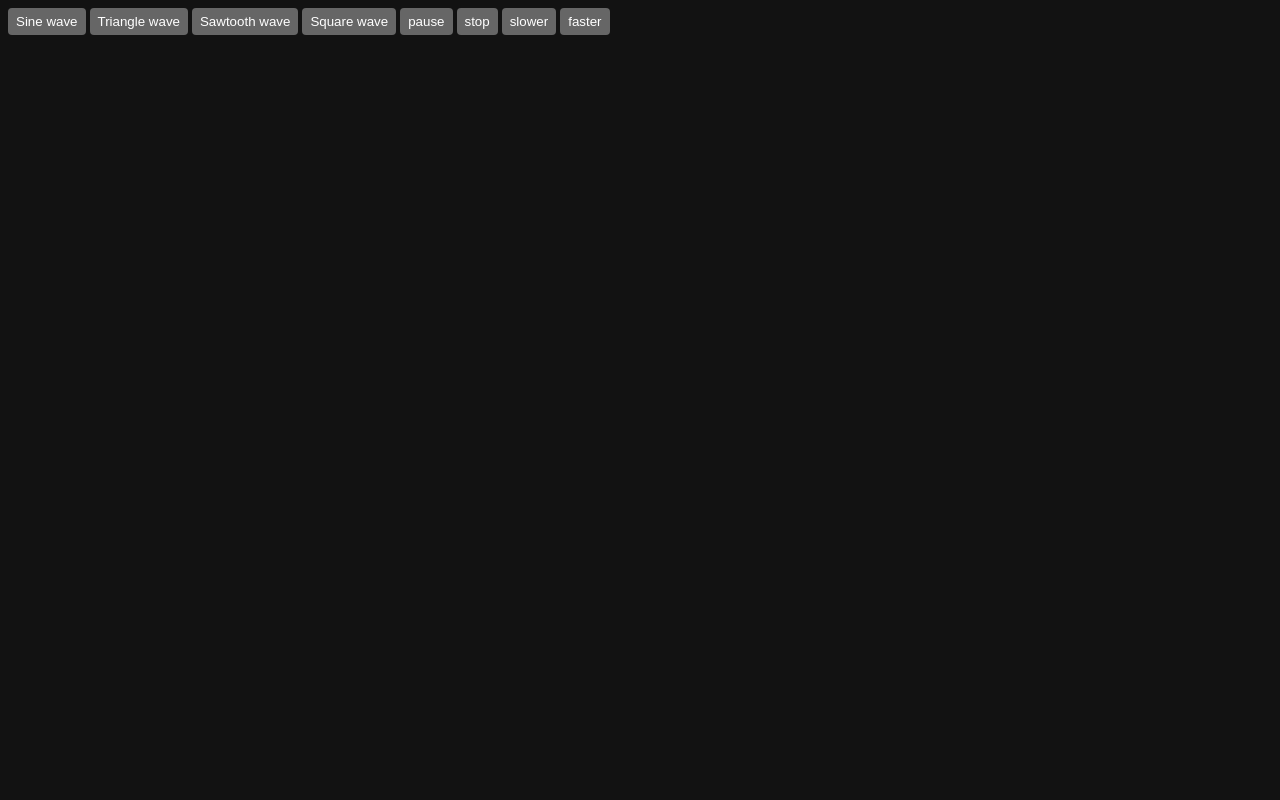
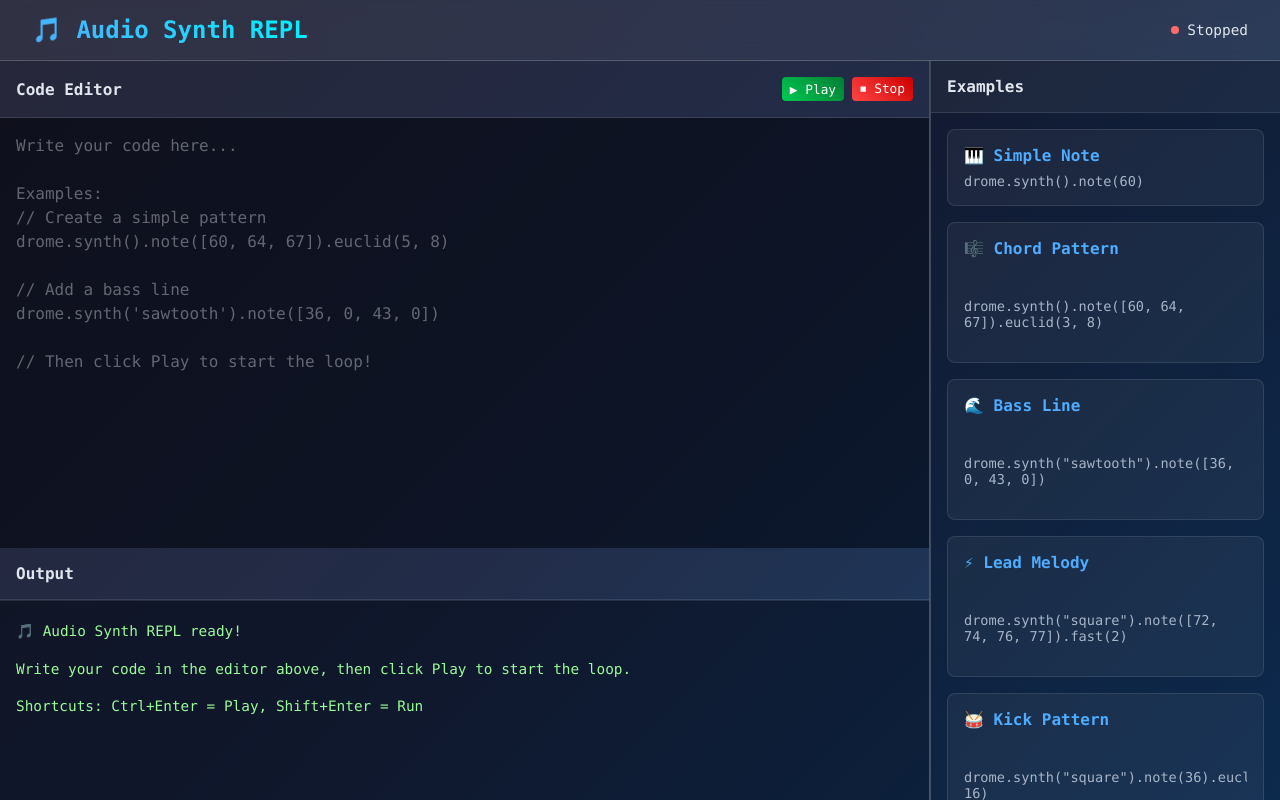
Before and after one commit to andy-stewart-design/audio-clock, a website built with Vite: page index.html in a window 1280 px wide. Built offline with nearby package versions, Linux system fonts and the light colour scheme.

Commit message:
Moving repl into codebase

```diff
--- a/index.html
+++ b/index.html
@@ -5,29 +5,124 @@
     <link rel="icon" type="image/svg+xml" href="/vite.svg" />
     <meta name="viewport" content="width=device-width, initial-scale=1.0" />
     <title>Vite + TS</title>
-    <style>
-      html {
-        color-scheme: dark;
-      }
-
-      button {
-        background: #666;
-        border: none;
-        border-radius: 0.25rem;
-        padding: 0.375rem 0.5rem;
-      }
-    </style>
   </head>
   <body>
-    <!-- <div id="app"></div> -->
-    <button id="sine-wave">Sine wave</button>
-    <button id="tri-wave">Triangle wave</button>
-    <button id="saw-wave">Sawtooth wave</button>
-    <button id="square-wave">Square wave</button>
-    <button id="pause-cycle">pause</button>
-    <button id="stop-cycle">stop</button>
-    <button id="slower-cycle">slower</button>
-    <button id="faster-cycle">faster</button>
+    <div class="header">
+      <div class="title">🎵 Audio Synth REPL</div>
+      <div class="controls">
+        <div class="status">
+          <div class="status-dot" id="statusDot"></div>
+          <span id="statusText">Stopped</span>
+        </div>
+      </div>
+    </div>
+
+    <div class="container">
+      <div class="repl-section">
+        <div class="section-header">
+          Code Editor
+          <div class="editor-controls">
+            <button
+              id="play"
+              class="small-btn play"
+              title="Run & Play (Ctrl+Enter)"
+            >
+              ▶ Play
+            </button>
+            <button id="stop" class="small-btn stop" title="Stop All">
+              ⏹ Stop
+            </button>
+          </div>
+        </div>
+        <textarea
+          class="code-editor"
+          id="codeEditor"
+          spellcheck="false"
+          placeholder="Write your code here...
+
+Examples:
+// Create a simple pattern
+drome.synth().note([60, 64, 67]).euclid(5, 8)
+
+// Add a bass line
+drome.synth('sawtooth').note([36, 0, 43, 0])
+
+// Then click Play to start the loop!"
+        ></textarea>
+        <div class="section-header">Output</div>
+        <div class="output" id="output"></div>
+      </div>
+
+      <div class="examples-section">
+        <div class="section-header">Examples</div>
+        <div class="examples">
+          <div class="example">
+            <div class="example-title">🎹 Simple Note</div>
+            <div class="example-code">drome.synth().note(60)</div>
+          </div>
+
+          <div class="example">
+            <div class="example-title">🎼 Chord Pattern</div>
+            <div class="example-code">
+              drome.synth().note([60, 64, 67]).euclid(3, 8)
+            </div>
+          </div>
+
+          <div class="example">
+            <div class="example-title">🌊 Bass Line</div>
+            <div class="example-code">
+              drome.synth("sawtooth").note([36, 0, 43, 0])
+            </div>
+          </div>
+
+          <div class="example">
+            <div class="example-title">⚡ Lead Melody</div>
+            <div class="example-code">
+              drome.synth("square").note([72, 74, 76, 77]).fast(2)
+            </div>
+          </div>
+
+          <div class="example">
+            <div class="example-title">🥁 Kick Pattern</div>
+            <div class="example-code">
+              drome.synth("square").note(36).euclid(4, 16)
+            </div>
+          </div>
+
+          <div class="example">
+            <div class="example-title">🎵 Arpeggio</div>
+            <div class="example-code">
+              drome.synth().note([60, 64, 67, 72]).fast(4)
+            </div>
+          </div>
+
+          <div class="example">
+            <div class="example-title">🎪 Full Track</div>
+            <div class="example-code">
+              // Bass drome.synth("sawtooth").note([36, 0, 43, 0]) // Chords
+              drome.synth().note([60, 64, 67]).euclid(3, 8) // Lead
+              drome.synth("square").note([84, 86, 88]).fast(3)
+            </div>
+          </div>
+
+          <div class="example">
+            <div class="example-title">🔧 Tempo Control</div>
+            <div class="example-code">
+              // Slow down drome.setDuration(d => d * 2) // Speed up
+              drome.setDuration(d => d * 0.5)
+            </div>
+          </div>
+
+          <div class="example">
+            <div class="example-title">🎛️ Clear & Reset</div>
+            <div class="example-code">
+              // Clear all instruments drome.instruments = [] // Reset to
+              default tempo drome.setDuration(d => 0.5)
+            </div>
+          </div>
+        </div>
+      </div>
+    </div>
     <script type="module" src="/src/main.ts"></script>
   </body>
 </html>
--- a/src/main.ts
+++ b/src/main.ts
@@ -1,27 +1,30 @@
-import { AudioClock } from "./clock";
+import "./style.css";
+import "./repl";
 
-const cps = 0.5 * 4;
-const drome = new AudioClock(cps);
+// import { AudioClock } from "./clock";
 
-const synth = drome
-  .synth("sine")
-  .note([60, 64, 67, 71])
-  .euclid(5, 8, -1)
-  .fast(2);
+// const cps = 0.5 * 4;
+// const drome = new AudioClock(cps);
 
-const playSynth = (s: OscillatorType) => {
-  synth.sound(s);
-  if (drome.paused) drome.start();
-};
+// const synth = drome
+//   .synth("sine")
+//   .note([60, 64, 67, 71])
+//   .euclid(5, 8, -1)
+//   .fast(2);
 
-const on = (event: string, id: string, callback: () => void) =>
-  document.getElementById(id)?.addEventListener(event, callback);
+// const playSynth = (s: OscillatorType) => {
+//   synth.sound(s);
+//   if (drome.paused) drome.start();
+// };
 
-on("click", "sine-wave", () => playSynth("sine"));
-on("click", "tri-wave", () => playSynth("triangle"));
-on("click", "saw-wave", () => playSynth("sawtooth"));
-on("click", "square-wave", () => playSynth("square"));
-on("click", "pause-cycle", () => drome.pause());
-on("click", "stop-cycle", () => drome.stop());
-on("click", "slower-cycle", () => drome.setDuration((d: number) => d * 1.1));
-on("click", "faster-cycle", () => drome.setDuration((d: number) => d * 0.9));
+// const on = (event: string, id: string, callback: () => void) =>
+//   document.getElementById(id)?.addEventListener(event, callback);
+
+// on("click", "sine-wave", () => playSynth("sine"));
+// on("click", "tri-wave", () => playSynth("triangle"));
+// on("click", "saw-wave", () => playSynth("sawtooth"));
+// on("click", "square-wave", () => playSynth("square"));
+// on("click", "pause-cycle", () => drome.pause());
+// on("click", "stop-cycle", () => drome.stop());
+// on("click", "slower-cycle", () => drome.setDuration((d: number) => d * 1.1));
+// on("click", "faster-cycle", () => drome.setDuration((d: number) => d * 0.9));
--- /dev/null
+++ b/src/repl.ts
@@ -0,0 +1,120 @@
+import { beep } from "./beep";
+import { AudioClock } from "./clock";
+import { euclid } from "./euclid";
+import { midiToFreq } from "./midi";
+import Synth from "./synth";
+
+// Global variables and functions
+let drome: AudioClock, output: HTMLDivElement, codeEditor: HTMLTextAreaElement;
+
+function initializeREPL() {
+  // Initialize after DOM is ready
+  drome = new AudioClock(2);
+  output = document.querySelector("#output")!;
+  codeEditor = document.querySelector("#codeEditor")!;
+
+  // Keyboard shortcuts
+  codeEditor.addEventListener("keydown", (e) => {
+    if (e.ctrlKey && e.key === "Enter") {
+      e.preventDefault();
+      playCode();
+    } else if (e.shiftKey && e.key === "Enter") {
+      e.preventDefault();
+      runCode();
+    }
+  });
+
+  drome.onIterationStart((n: number) => {
+    log(`Staring iteration ${n}`);
+  });
+
+  // Initialize
+  log("🎵 Audio Synth REPL ready!", "output");
+  log(
+    "Write your code in the editor above, then click Play to start the loop.",
+    "output"
+  );
+  log("Shortcuts: Ctrl+Enter = Play, Shift+Enter = Run", "output");
+}
+
+function log(message: string, type = "output") {
+  const entry = document.createElement("div");
+  entry.className = `log-entry log-${type}`;
+  entry.textContent = message;
+  output.appendChild(entry);
+  output.scrollTop = output.scrollHeight;
+}
+
+function runCode() {
+  const code = codeEditor.value.trim();
+  if (!code) return;
+
+  log(`🔧 Running code...`, "input");
+
+  try {
+    drome.clearInstruments();
+    const result = new Function(
+      "drome",
+      "Synth",
+      "AudioClock",
+      "euclid",
+      "beep",
+      "midiToFreq",
+      `
+                    ${code}
+                `
+    )(drome, Synth, AudioClock, euclid, beep, midiToFreq);
+
+    log(`✓ Code executed successfully`, "output");
+    if (result !== undefined) {
+      log(`← ${result}`, "output");
+    }
+  } catch (error) {
+    log(`✗ ${(error as Error).message}`, "error");
+  }
+}
+
+function playCode() {
+  runCode();
+  drome.start();
+  updateStatus(true);
+  log(`▶ Starting playback loop...`, "output");
+}
+
+function insertExample(e: MouseEvent) {
+  if (e.currentTarget instanceof HTMLDivElement) {
+    const code = e.currentTarget.querySelector(".example-code")?.textContent;
+    if (code) codeEditor.value = code;
+    codeEditor.focus();
+  }
+}
+
+function stopAll() {
+  drome.stop();
+  drome.clearInstruments();
+  updateStatus(false);
+  log(`⏹ Stopped all playback`, "output");
+}
+
+function updateStatus(playing: boolean) {
+  const statusDot = document.getElementById("statusDot")!;
+  const statusText = document.getElementById("statusText")!;
+
+  if (playing) {
+    statusDot.classList.add("playing");
+    statusText.textContent = "Playing";
+  } else {
+    statusDot.classList.remove("playing");
+    statusText.textContent = "Stopped";
+  }
+}
+
+document.querySelector("#stop")?.addEventListener("click", stopAll);
+document.querySelector("#play")?.addEventListener("click", playCode);
+document.querySelectorAll<HTMLDivElement>(".example")?.forEach((div) => {
+  div.addEventListener("click", insertExample);
+});
+
+document.addEventListener("DOMContentLoaded", function () {
+  initializeREPL();
+});
--- /dev/null
+++ b/src/style.css
@@ -0,0 +1,246 @@
+* {
+  margin: 0;
+  padding: 0;
+  box-sizing: border-box;
+}
+
+body {
+  font-family: "Monaco", "Menlo", "Ubuntu Mono", monospace;
+  background: linear-gradient(135deg, #1a1a2e 0%, #16213e 50%, #0f3460 100%);
+  color: #e0e6ed;
+  height: 100vh;
+  display: flex;
+  flex-direction: column;
+}
+
+.header {
+  background: rgba(255, 255, 255, 0.1);
+  backdrop-filter: blur(10px);
+  border-bottom: 1px solid rgba(255, 255, 255, 0.2);
+  padding: 1rem 2rem;
+  display: flex;
+  justify-content: space-between;
+  align-items: center;
+}
+
+.title {
+  font-size: 1.5rem;
+  font-weight: bold;
+  background: linear-gradient(45deg, #4facfe, #00f2fe);
+  -webkit-background-clip: text;
+  -webkit-text-fill-color: transparent;
+  background-clip: text;
+}
+
+.controls {
+  display: flex;
+  gap: 1rem;
+  align-items: center;
+}
+
+.btn {
+  background: linear-gradient(45deg, #667eea, #764ba2);
+  border: none;
+  color: white;
+  padding: 0.5rem 1rem;
+  border-radius: 8px;
+  cursor: pointer;
+  font-family: inherit;
+  font-size: 0.9rem;
+  transition: all 0.3s ease;
+  box-shadow: 0 4px 15px rgba(102, 126, 234, 0.3);
+}
+
+.btn:hover {
+  transform: translateY(-2px);
+  box-shadow: 0 6px 20px rgba(102, 126, 234, 0.4);
+}
+
+.btn.danger {
+  background: linear-gradient(45deg, #ff6b6b, #ee5a24);
+}
+
+.container {
+  display: flex;
+  flex: 1;
+  overflow: hidden;
+}
+
+.repl-section {
+  flex: 1;
+  display: flex;
+  flex-direction: column;
+  border-right: 1px solid rgba(255, 255, 255, 0.2);
+}
+
+.examples-section {
+  width: 350px;
+  background: rgba(0, 0, 0, 0.2);
+  border-left: 1px solid rgba(255, 255, 255, 0.2);
+  display: flex;
+  flex-direction: column;
+}
+
+.section-header {
+  background: rgba(255, 255, 255, 0.05);
+  padding: 1rem;
+  font-weight: bold;
+  border-bottom: 1px solid rgba(255, 255, 255, 0.1);
+  display: flex;
+  justify-content: space-between;
+  align-items: center;
+}
+
+.editor-controls {
+  display: flex;
+  gap: 0.5rem;
+}
+
+.small-btn {
+  background: linear-gradient(45deg, #667eea, #764ba2);
+  border: none;
+  color: white;
+  padding: 0.25rem 0.5rem;
+  border-radius: 4px;
+  cursor: pointer;
+  font-family: inherit;
+  font-size: 0.8rem;
+  transition: all 0.3s ease;
+}
+
+.small-btn:hover {
+  transform: translateY(-1px);
+}
+
+.small-btn.play {
+  background: linear-gradient(45deg, #00c851, #007e33);
+}
+
+.small-btn.stop {
+  background: linear-gradient(45deg, #ff4444, #cc0000);
+}
+
+.code-editor {
+  flex: 1;
+  background: rgba(0, 0, 0, 0.4);
+  border: none;
+  color: #e0e6ed;
+  font-family: inherit;
+  font-size: 1rem;
+  padding: 1rem;
+  outline: none;
+  resize: none;
+  line-height: 1.5;
+}
+
+.code-editor::placeholder {
+  color: rgba(224, 230, 237, 0.4);
+}
+
+.output {
+  height: 200px;
+  background: rgba(0, 0, 0, 0.3);
+  padding: 1rem;
+  overflow-y: auto;
+  font-size: 0.9rem;
+  line-height: 1.5;
+  border-top: 1px solid rgba(255, 255, 255, 0.1);
+}
+
+.examples {
+  flex: 1;
+  overflow-y: auto;
+  padding: 1rem;
+}
+
+.example {
+  background: rgba(255, 255, 255, 0.05);
+  border: 1px solid rgba(255, 255, 255, 0.1);
+  border-radius: 8px;
+  padding: 1rem;
+  margin-bottom: 1rem;
+  cursor: pointer;
+  transition: all 0.3s ease;
+}
+
+.example:hover {
+  background: rgba(255, 255, 255, 0.1);
+  border-color: rgba(74, 172, 254, 0.5);
+  transform: translateY(-2px);
+}
+
+.example-title {
+  font-weight: bold;
+  color: #4facfe;
+  margin-bottom: 0.5rem;
+}
+
+.example-code {
+  font-size: 0.85rem;
+  color: #a8b5c8;
+  white-space: pre-wrap;
+  overflow-x: auto;
+}
+
+.log-entry {
+  margin-bottom: 0.5rem;
+  padding: 0.25rem 0;
+}
+
+.log-input {
+  color: #4facfe;
+}
+
+.log-output {
+  color: #98fb98;
+}
+
+.log-error {
+  color: #ff6b6b;
+}
+
+.status {
+  display: flex;
+  align-items: center;
+  gap: 0.5rem;
+  font-size: 0.9rem;
+}
+
+.status-dot {
+  width: 8px;
+  height: 8px;
+  border-radius: 50%;
+  background: #ff6b6b;
+}
+
+.status-dot.playing {
+  background: #98fb98;
+  animation: pulse 1s infinite;
+}
+
+@keyframes pulse {
+  0%,
+  100% {
+    opacity: 1;
+  }
+  50% {
+    opacity: 0.5;
+  }
+}
+
+::-webkit-scrollbar {
+  width: 8px;
+}
+
+::-webkit-scrollbar-track {
+  background: rgba(255, 255, 255, 0.1);
+}
+
+::-webkit-scrollbar-thumb {
+  background: rgba(255, 255, 255, 0.3);
+  border-radius: 4px;
+}
+
+::-webkit-scrollbar-thumb:hover {
+  background: rgba(255, 255, 255, 0.5);
+}
```
Also changed, not shown: src/clock.ts (+17 -1 lines).
